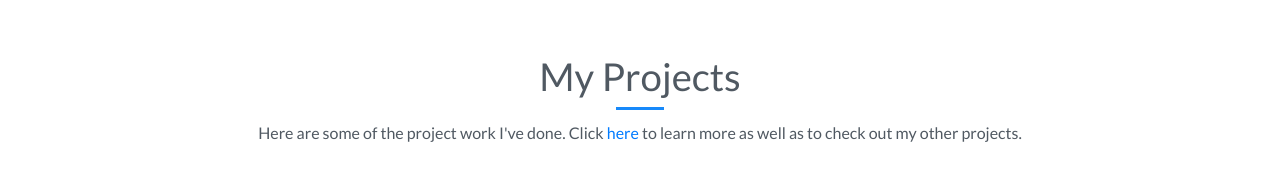
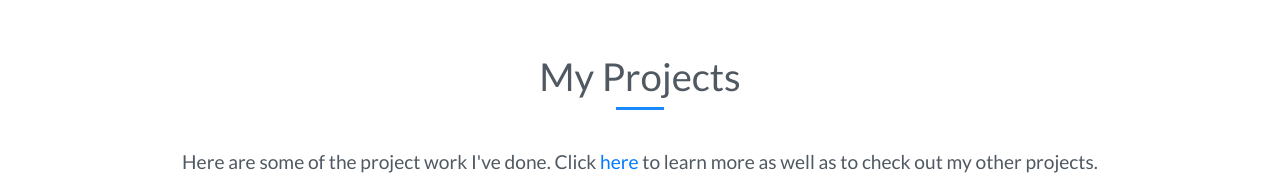
Before and after one commit to sharjilm/Website-v1, a plain HTML site: page index.html in a window 1280 px wide. Shown: the part 1345-1523 px from the top of the page. Drawn offline with Linux system fonts and the light colour scheme.

Commit message:
Update style.css

```diff
--- a/style.css
+++ b/style.css
@@ -89,7 +89,11 @@ body {
     height: .2rem;
     background-color: #1789FA;
     margin: 0rem auto .8rem;
+    margin-bottom: 2.5rem;
   }
+.narrow h6 {
+    font-size: 1.2rem;
+}
 .textOverImage{
     display: block;
     margin-bottom : 20px;
```
